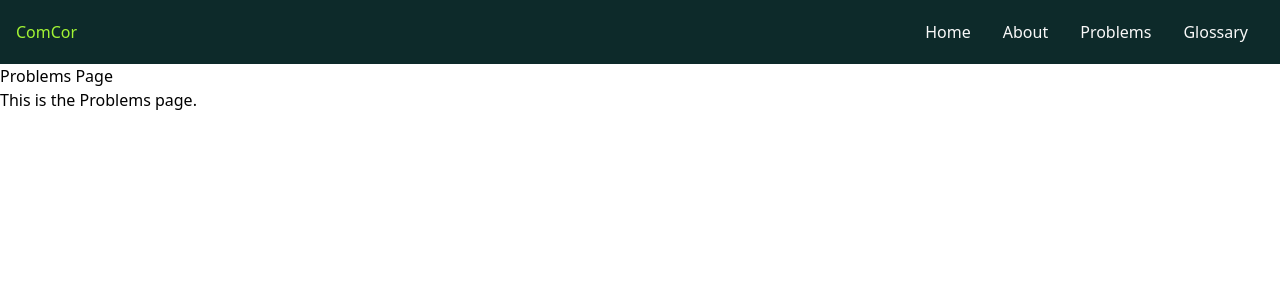
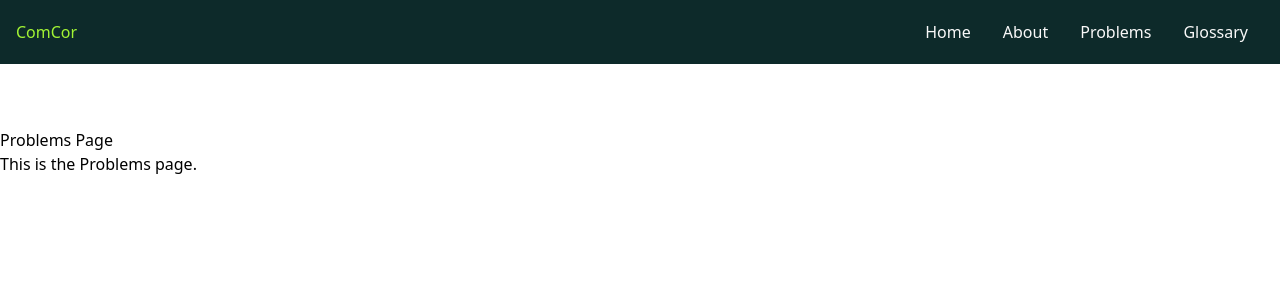
Before and after one commit to agviray/computation-corner, a Next.js app: page /problems in a window 1280 px wide. Shown: the top 300 px of the page. Built offline with nearby package versions, Linux system fonts and the light colour scheme.

Commit message:
Apply styles to offset Navbar to all direct sub-directories of app

```diff
--- a/src/app/about/page.js
+++ b/src/app/about/page.js
@@ -1,6 +1,6 @@
 const AboutPage = () => {
   return (
-    <main>
+    <main className="pt-offsetNavbarHeight">
       <section>
         <div>
           <h1>About Page</h1>
--- a/src/app/glossary/page.js
+++ b/src/app/glossary/page.js
@@ -1,6 +1,6 @@
 const GlossaryPage = () => {
   return (
-    <main>
+    <main className="pt-offsetNavbarHeight">
       <section>
         <div>
           <h1>Glossary Page</h1>
--- a/src/app/problems/page.js
+++ b/src/app/problems/page.js
@@ -1,6 +1,6 @@
 const ProblemsPage = () => {
   return (
-    <main>
+    <main className="pt-offsetNavbarHeight">
       <section>
         <div>
           <h1>Problems Page</h1>
```
